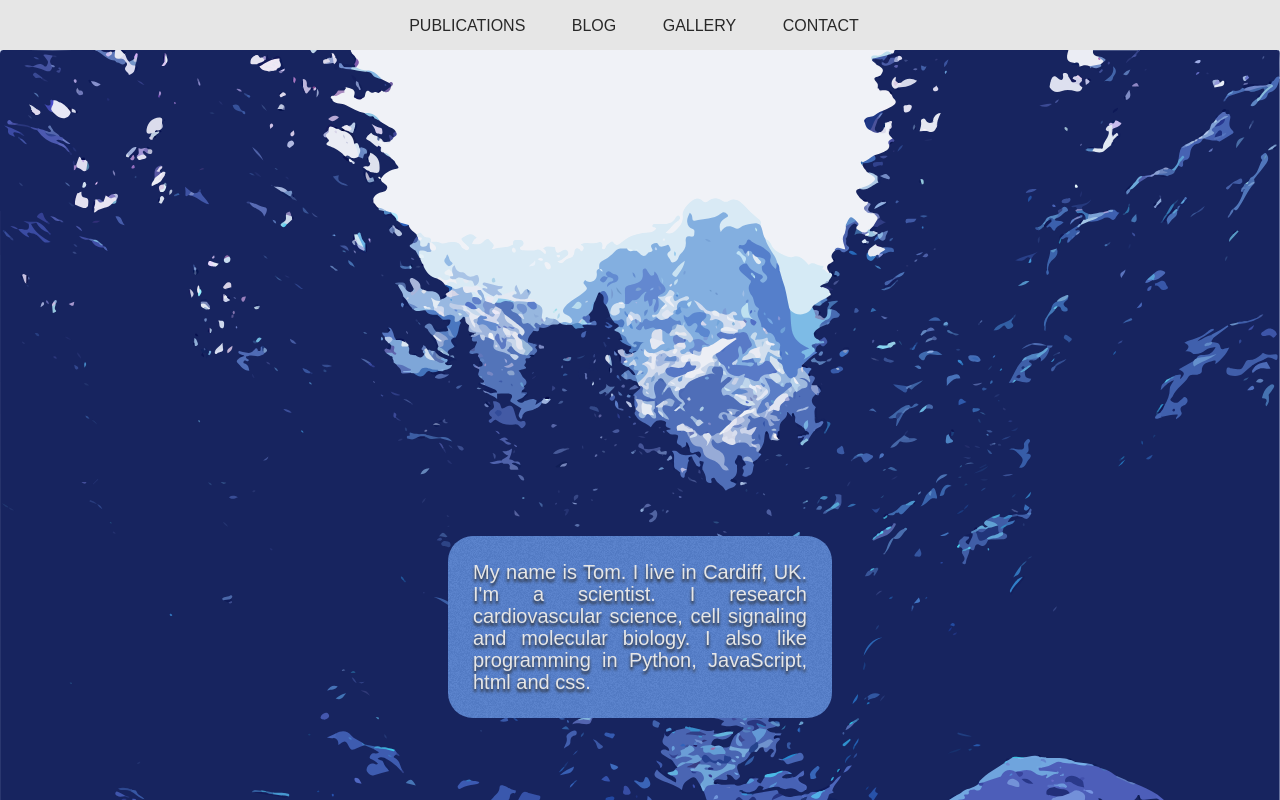
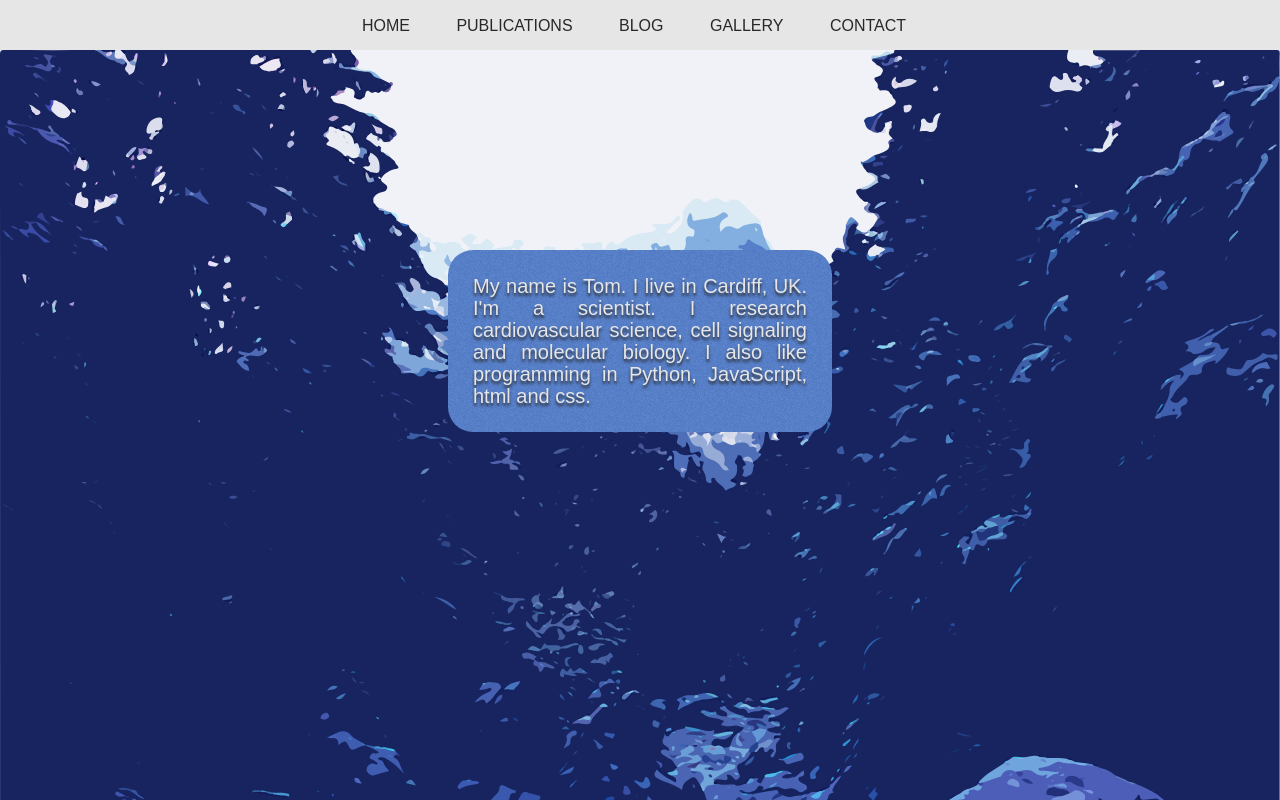
Before and after one commit to tomdav86/tomdav.net, a website: page index.html in a window 1280 px wide. Drawn offline with nearby package versions, Linux system fonts and the light colour scheme; a web font is replaced by a local one.

Commit message:
Home tab added

```diff
--- a/css/main.css
+++ b/css/main.css
@@ -57,7 +57,7 @@ li a{
 
 h1{
   margin: auto;
-  margin-top: 38% !important;
+  margin-top: 200px !important;
   position: static;
   font-family: 'Terminal Dosis', sans-serif !important;
   font-weight: 200 !important;
--- a/index.html
+++ b/index.html
@@ -10,6 +10,7 @@
 
       <div id="nav">
         <ul>
+          <li><a href="index.html">HOME</a></li>
           <li><a href="publications/index.html">PUBLICATIONS</a></li>
           <li><a href="blog/index.html">BLOG</a></li>
           <li><a href="gallery/index.html">GALLERY</a></li>
```
Also changed, not shown: blog/index.html (+1 -0 lines), contact/index.html (+1 -0 lines), gallery/index.html (+1 -0 lines), publications/index.html (+1 -0 lines).
